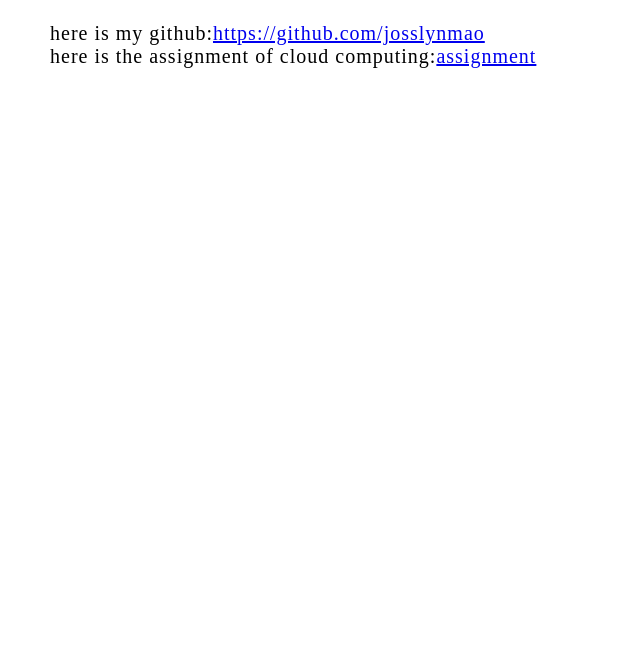
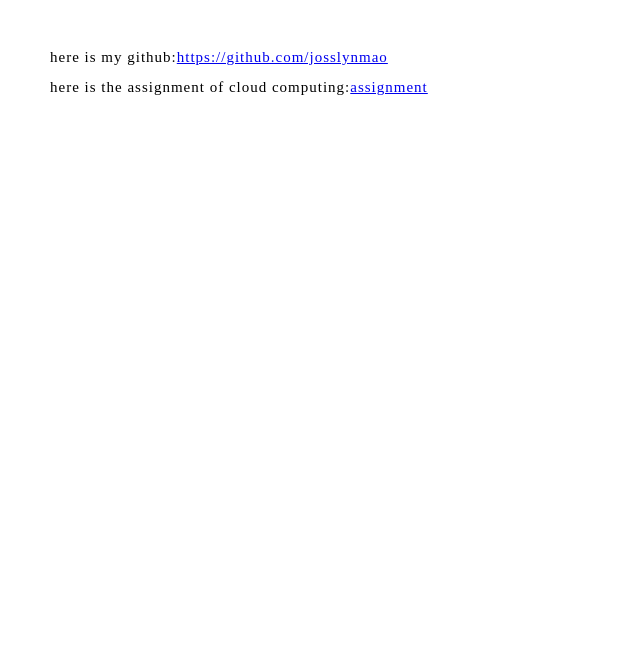
Before and after one commit to josslynmao/natto, a plain HTML site: page NATTO.html in a window 1280 px wide. Shown: the part 152-800 px from the top of the page, without its empty margins (0-640 px from the left). Drawn offline with Linux system fonts and the light colour scheme.

Commit message:
line height

```diff
--- a/css/NATTO.css
+++ b/css/NATTO.css
@@ -16,9 +16,10 @@ body{
 
 #content{
 	float: left;
-	font-size: 20px;
+	font-size: 15px;
 	margin-left: 50px;
-	margin-top: 20px;
+	margin-top: 40px;
+	line-height: 30px;
 }
 
 #links{
```
